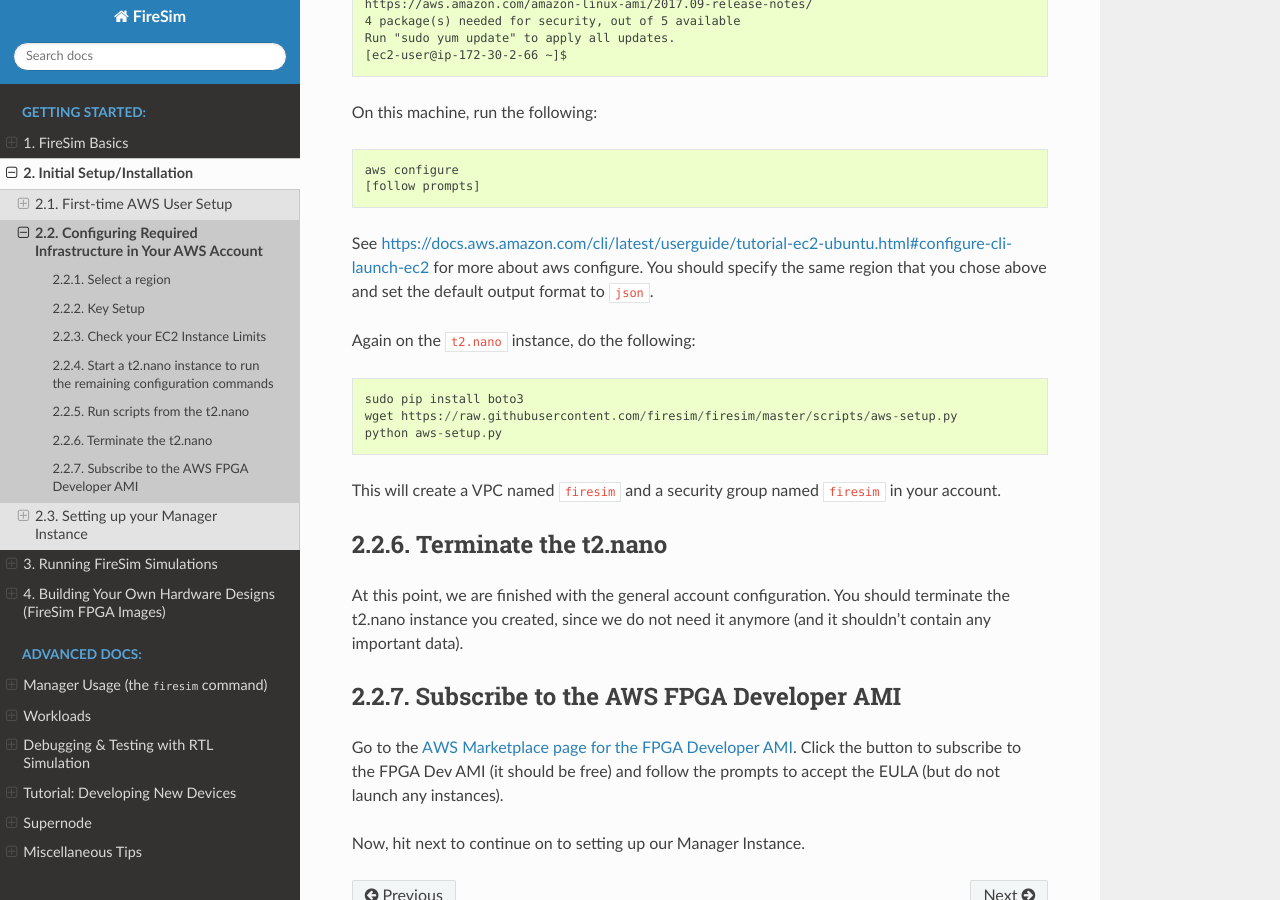
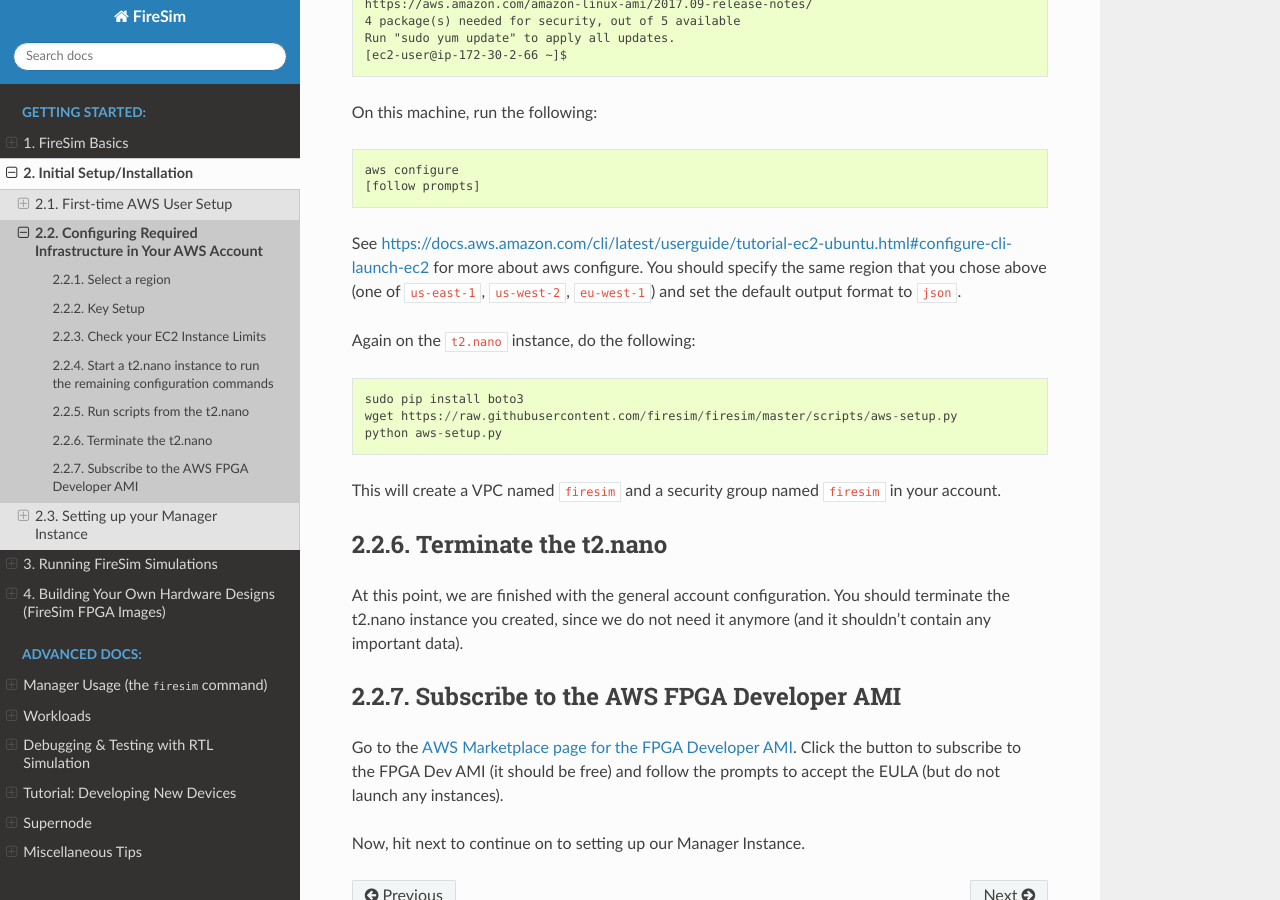
Before and after one commit to firesim/firesim, a Sphinx documentation site: the page built from docs/Initial-Setup/Configuring-Required-Infrastructure-in-Your-AWS-Account.rst, in a window 1280 px wide and 900 px high, scrolled down 1883 px. Built offline with Sphinx 7.4.7 and the Read the Docs theme 2.0.0, drawn with Linux system fonts in a browser that asks for light colours.

```diff
--- a/docs/Initial-Setup/Configuring-Required-Infrastructure-in-Your-AWS-Account.rst
+++ b/docs/Initial-Setup/Configuring-Required-Infrastructure-in-Your-AWS-Account.rst
@@ -106,8 +106,9 @@ On this machine, run the following:
 
 See
 https://docs.aws.amazon.com/cli/latest/userguide/tutorial-ec2-ubuntu.html#configure-cli-launch-ec2
-for more about aws configure. You should specify the same region that
-you chose above and set the default output format to ``json``.
+for more about aws configure. You should specify the same region that you chose
+above (one of ``us-east-1``, ``us-west-2``, ``eu-west-1``) and set the default
+output format to ``json``.
 
 Again on the ``t2.nano`` instance, do the following:
 
```
